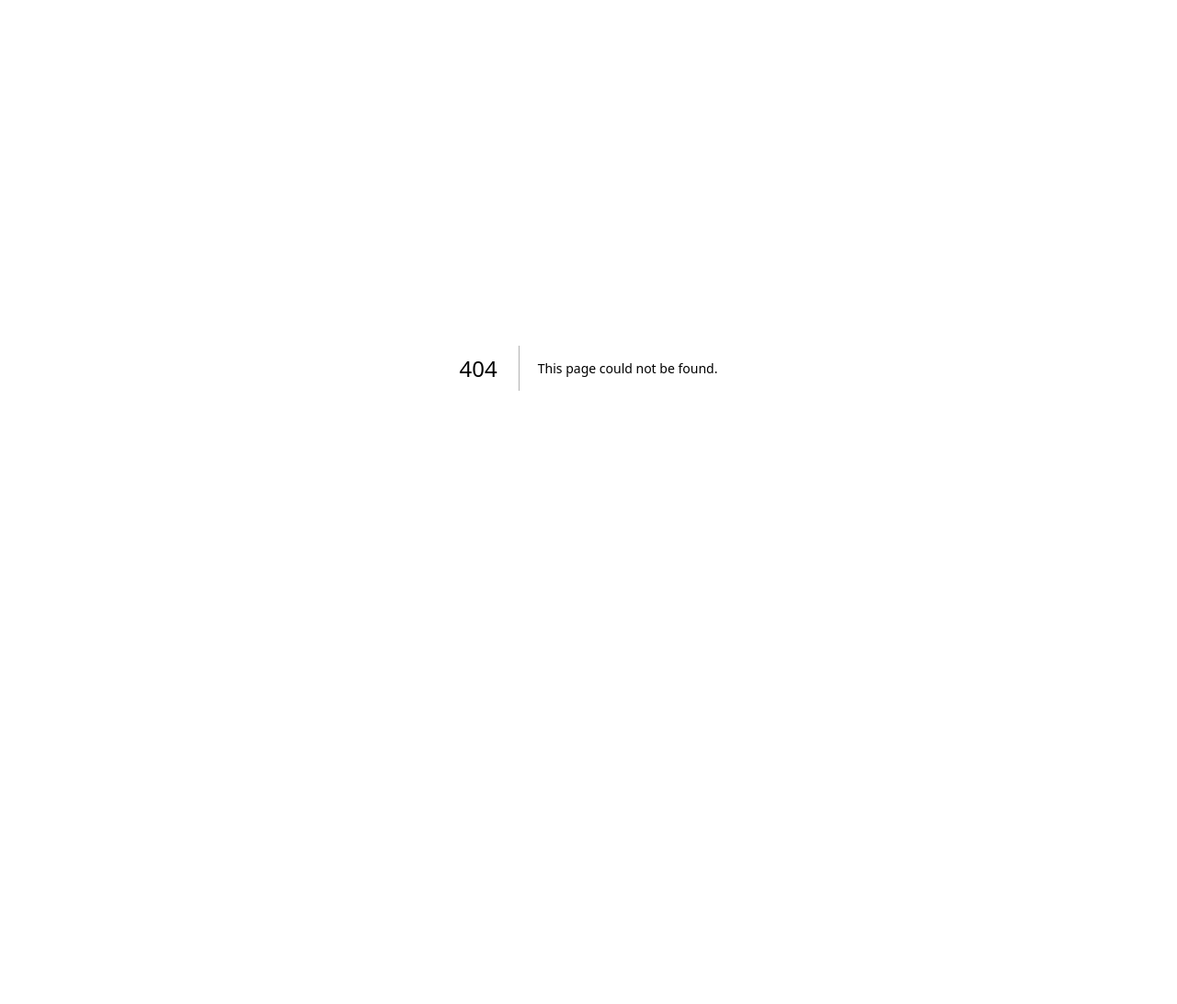
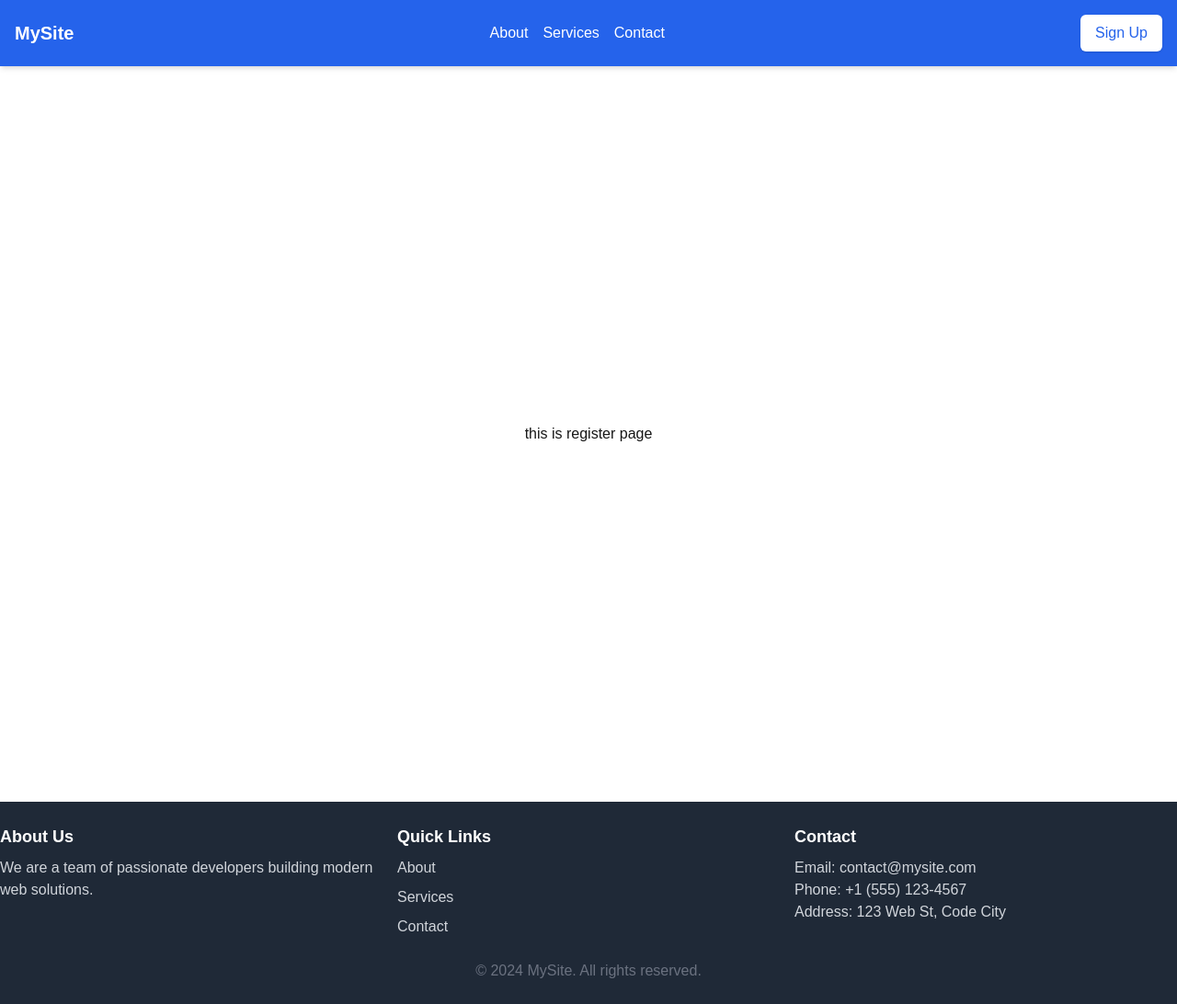
Before and after one commit to vimukthimadushan94/my-events, a Next.js app: page /register in a window 1280 px wide. Before the commit this address had no page. Shown: the whole page at 92% size. Before the commit the page ends 800 px from the top, so only its background shows below. Built offline with nearby package versions, Linux system fonts and the light colour scheme.

Commit message:
fix template

```diff
--- /dev/null
+++ b/src/app/_components/SiteFooter.jsx
@@ -0,0 +1,50 @@
+import Image from "next/image";
+
+export default function SiteFooter() {
+    return (
+        <>
+            <footer className="bg-gray-800 text-gray-300 py-6">
+                <div className="container mx-auto grid grid-cols-1 md:grid-cols-3 gap-4 text-center md:text-left">
+                    {/* About Section */}
+                    <div>
+                        <h2 className="text-lg font-bold text-white mb-2">About Us</h2>
+                        <p>
+                            We are a team of passionate developers building modern web
+                            solutions.
+                        </p>
+                    </div>
+                    {/* Links Section */}
+                    <div>
+                        <h2 className="text-lg font-bold text-white mb-2">Quick Links</h2>
+                        <ul className="space-y-2">
+                            <li>
+                                <a href="#about" className="hover:text-white">
+                                    About
+                                </a>
+                            </li>
+                            <li>
+                                <a href="#services" className="hover:text-white">
+                                    Services
+                                </a>
+                            </li>
+                            <li>
+                                <a href="#contact" className="hover:text-white">
+                                    Contact
+                                </a>
+                            </li>
+                        </ul>
+                    </div>
+                    {/* Contact Section */}
+                    <div>
+                        <h2 className="text-lg font-bold text-white mb-2">Contact</h2>
+                        <p>Email: contact@mysite.com</p>
+                        <p>Phone: +1 (555) 123-4567</p>
+                        <p>Address: 123 Web St, Code City</p>
+                    </div>
+                </div>
+                <div className="text-center text-gray-500 mt-6">
+                    © 2024 MySite. All rights reserved.
+                </div>
+            </footer>
+        </>)
+}
--- /dev/null
+++ b/src/app/_components/SiteHeader.jsx
@@ -0,0 +1,29 @@
+import Image from "next/image";
+
+export default function SiteHeader() {
+    return (
+        <>
+            <header className="bg-blue-600 text-white shadow-md">
+                <div className="container mx-auto flex justify-between items-center p-4">
+                    <a href="/" className="text-xl font-bold">
+                        MySite
+                    </a>
+                    <nav className="space-x-4">
+                        <a href="#about" className="hover:text-gray-200">
+                            About
+                        </a>
+                        <a href="#services" className="hover:text-gray-200">
+                            Services
+                        </a>
+                        <a href="#contact" className="hover:text-gray-200">
+                            Contact
+                        </a>
+                    </nav>
+                    <button className="bg-white text-blue-600 px-4 py-2 rounded-md shadow hover:bg-gray-100">
+                        Sign Up
+                    </button>
+                </div>
+            </header>
+        </>
+    )
+}
--- a/src/app/layout.tsx
+++ b/src/app/layout.tsx
@@ -1,35 +1,27 @@
-import type { Metadata } from "next";
-import localFont from "next/font/local";
+import SiteFooter from './_components/SiteFooter';
+import SiteHeader from './_components/SiteHeader';
 import "./globals.css";
 
-const geistSans = localFont({
-  src: "./fonts/GeistVF.woff",
-  variable: "--font-geist-sans",
-  weight: "100 900",
-});
-const geistMono = localFont({
-  src: "./fonts/GeistMonoVF.woff",
-  variable: "--font-geist-mono",
-  weight: "100 900",
-});
-
-export const metadata: Metadata = {
-  title: "Create Next App",
-  description: "Generated by create next app",
-};
+export const metadata = {
+  title: 'Next.js',
+  description: 'Generated by Next.js',
+}
 
 export default function RootLayout({
   children,
-}: Readonly<{
-  children: React.ReactNode;
-}>) {
+}: {
+  children: React.ReactNode
+}) {
   return (
     <html lang="en">
-      <body
-        className={`${geistSans.variable} ${geistMono.variable} antialiased`}
-      >
+      <head>
+        {/* Place metadata or external links here */}
+      </head>
+      <body>
+        <SiteHeader />
         {children}
+        <SiteFooter />
       </body>
     </html>
-  );
+  )
 }
--- /dev/null
+++ b/src/app/login/page.jsx
@@ -0,0 +1,12 @@
+import Image from "next/image";
+
+export default function Login() {
+    return (
+        <div className="grid grid-rows-[20px_1fr_20px] items-center justify-items-center min-h-screen p-8 pb-20 gap-16 sm:p-20 font-[family-name:var(--font-geist-sans)]">
+            <main className="flex flex-col gap-8 row-start-2 items-center sm:items-start">
+
+                <h2>this is main login</h2>
+            </main>
+        </div>
+    );
+}
--- a/src/app/page.tsx
+++ b/src/app/page.tsx
@@ -4,98 +4,9 @@ export default function Home() {
   return (
     <div className="grid grid-rows-[20px_1fr_20px] items-center justify-items-center min-h-screen p-8 pb-20 gap-16 sm:p-20 font-[family-name:var(--font-geist-sans)]">
       <main className="flex flex-col gap-8 row-start-2 items-center sm:items-start">
-        <Image
-          className="dark:invert"
-          src="https://nextjs.org/icons/next.svg"
-          alt="Next.js logo"
-          width={180}
-          height={38}
-          priority
-        />
-        <ol className="list-inside list-decimal text-sm text-center sm:text-left font-[family-name:var(--font-geist-mono)]">
-          <li className="mb-2">
-            Get started by editing{" "}
-            <code className="bg-black/[.05] dark:bg-white/[.06] px-1 py-0.5 rounded font-semibold">
-              src/app/page.tsx
-            </code>
-            .
-          </li>
-          <li>Save and see your changes instantly. Sonali Madushan</li>
-        </ol>
 
-        <div className="flex gap-4 items-center flex-col sm:flex-row">
-          <a
-            className="rounded-full border border-solid border-transparent transition-colors flex items-center justify-center bg-foreground text-background gap-2 hover:bg-[#383838] dark:hover:bg-[#ccc] text-sm sm:text-base h-10 sm:h-12 px-4 sm:px-5"
-            href="https://vercel.com/new?utm_source=create-next-app&utm_medium=appdir-template-tw&utm_campaign=create-next-app"
-            target="_blank"
-            rel="noopener noreferrer"
-          >
-            <Image
-              className="dark:invert"
-              src="https://nextjs.org/icons/vercel.svg"
-              alt="Vercel logomark"
-              width={20}
-              height={20}
-            />
-            Deploy now
-          </a>
-          <a
-            className="rounded-full border border-solid border-black/[.08] dark:border-white/[.145] transition-colors flex items-center justify-center hover:bg-[#f2f2f2] dark:hover:bg-[#1a1a1a] hover:border-transparent text-sm sm:text-base h-10 sm:h-12 px-4 sm:px-5 sm:min-w-44"
-            href="https://nextjs.org/docs?utm_source=create-next-app&utm_medium=appdir-template-tw&utm_campaign=create-next-app"
-            target="_blank"
-            rel="noopener noreferrer"
-          >
-            Read our docs
-          </a>
-        </div>
+        <h2>this is main section</h2>
       </main>
-      <footer className="row-start-3 flex gap-6 flex-wrap items-center justify-center">
-        <a
-          className="flex items-center gap-2 hover:underline hover:underline-offset-4"
-          href="https://nextjs.org/learn?utm_source=create-next-app&utm_medium=appdir-template-tw&utm_campaign=create-next-app"
-          target="_blank"
-          rel="noopener noreferrer"
-        >
-          <Image
-            aria-hidden
-            src="https://nextjs.org/icons/file.svg"
-            alt="File icon"
-            width={16}
-            height={16}
-          />
-          Learn
-        </a>
-        <a
-          className="flex items-center gap-2 hover:underline hover:underline-offset-4"
-          href="https://vercel.com/templates?framework=next.js&utm_source=create-next-app&utm_medium=appdir-template-tw&utm_campaign=create-next-app"
-          target="_blank"
-          rel="noopener noreferrer"
-        >
-          <Image
-            aria-hidden
-            src="https://nextjs.org/icons/window.svg"
-            alt="Window icon"
-            width={16}
-            height={16}
-          />
-          Examples
-        </a>
-        <a
-          className="flex items-center gap-2 hover:underline hover:underline-offset-4"
-          href="https://nextjs.org?utm_source=create-next-app&utm_medium=appdir-template-tw&utm_campaign=create-next-app"
-          target="_blank"
-          rel="noopener noreferrer"
-        >
-          <Image
-            aria-hidden
-            src="https://nextjs.org/icons/globe.svg"
-            alt="Globe icon"
-            width={16}
-            height={16}
-          />
-          Go to nextjs.org →
-        </a>
-      </footer>
     </div>
   );
 }
--- /dev/null
+++ b/src/app/register/page.jsx
@@ -0,0 +1,12 @@
+import Image from "next/image";
+
+export default function Register() {
+    return (
+        <div className="grid grid-rows-[20px_1fr_20px] items-center justify-items-center min-h-screen p-8 pb-20 gap-16 sm:p-20 font-[family-name:var(--font-geist-sans)]">
+            <main className="flex flex-col gap-8 row-start-2 items-center sm:items-start">
+
+                <h2>this is register page</h2>
+            </main>
+        </div>
+    );
+}
```
